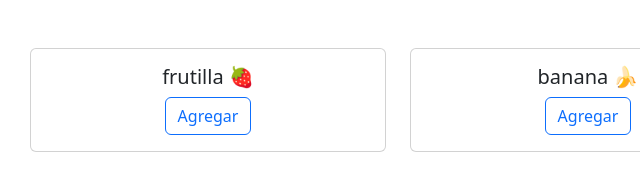
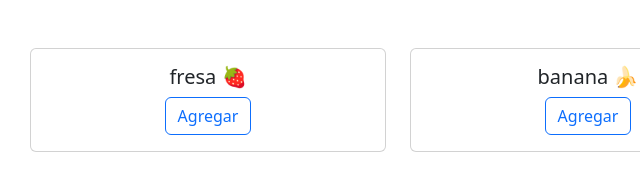
Before and after one commit to diana-suzetty/Proyecto-3-Carrito-V1, a plain HTML site: page index.html in a window 1280 px wide. Shown: the full height of the page, 52-692 px from the left. Drawn offline with nearby package versions, Linux system fonts and the light colour scheme.

Commit message:
cambiando a fres

```diff
--- a/index.html
+++ b/index.html
@@ -15,9 +15,9 @@
                     <div class="card-body">
                         <!-- al boton tengo que agregarle un atributo para poderlo leer des JS.
                         se hace con data-fruta = " frutilla" -->
-                        <h5 class="card-title">frutilla 🍓</h5>
+                        <h5 class="card-title">fresa 🍓</h5>
                         <button class="btn btn-outline-primary"
-                        data-fruta="frutilla"
+                        data-fruta="fresa"
                         >Agregar</button>
                     </div>
                 </div>
```
